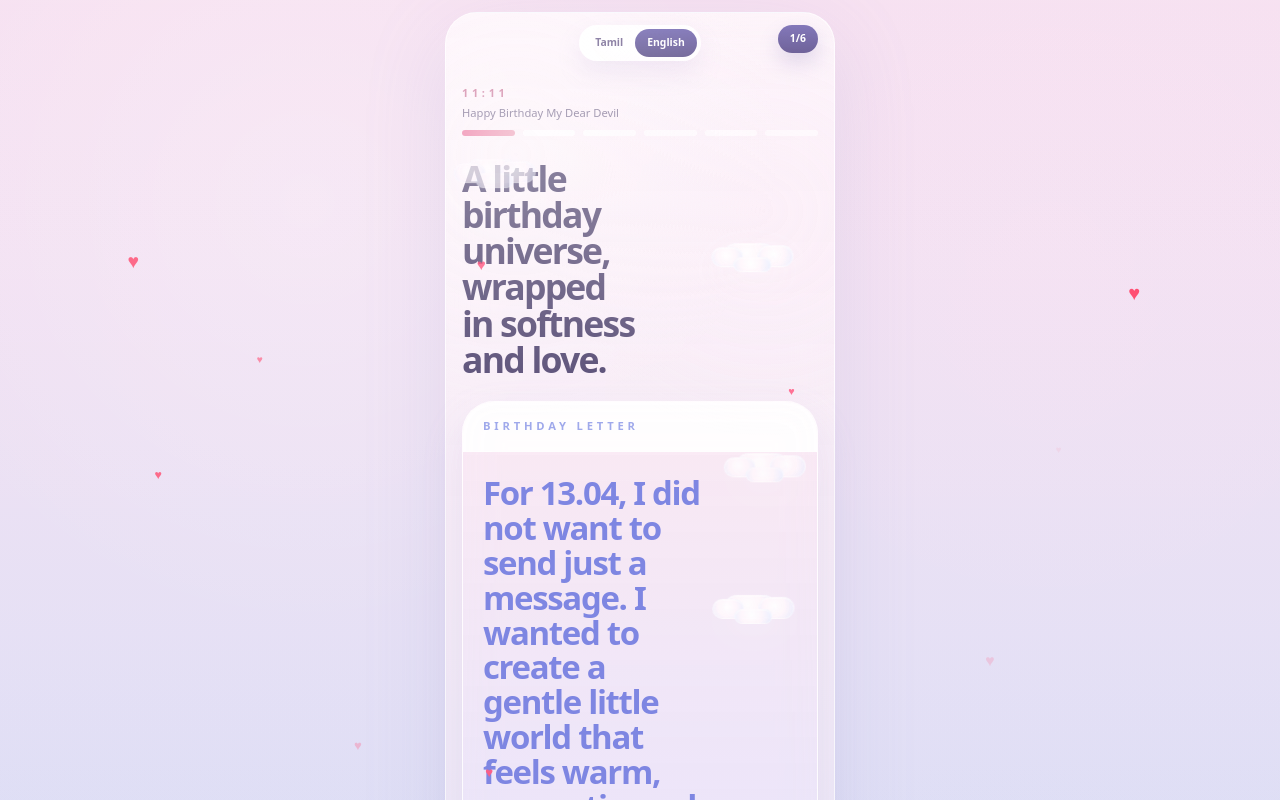
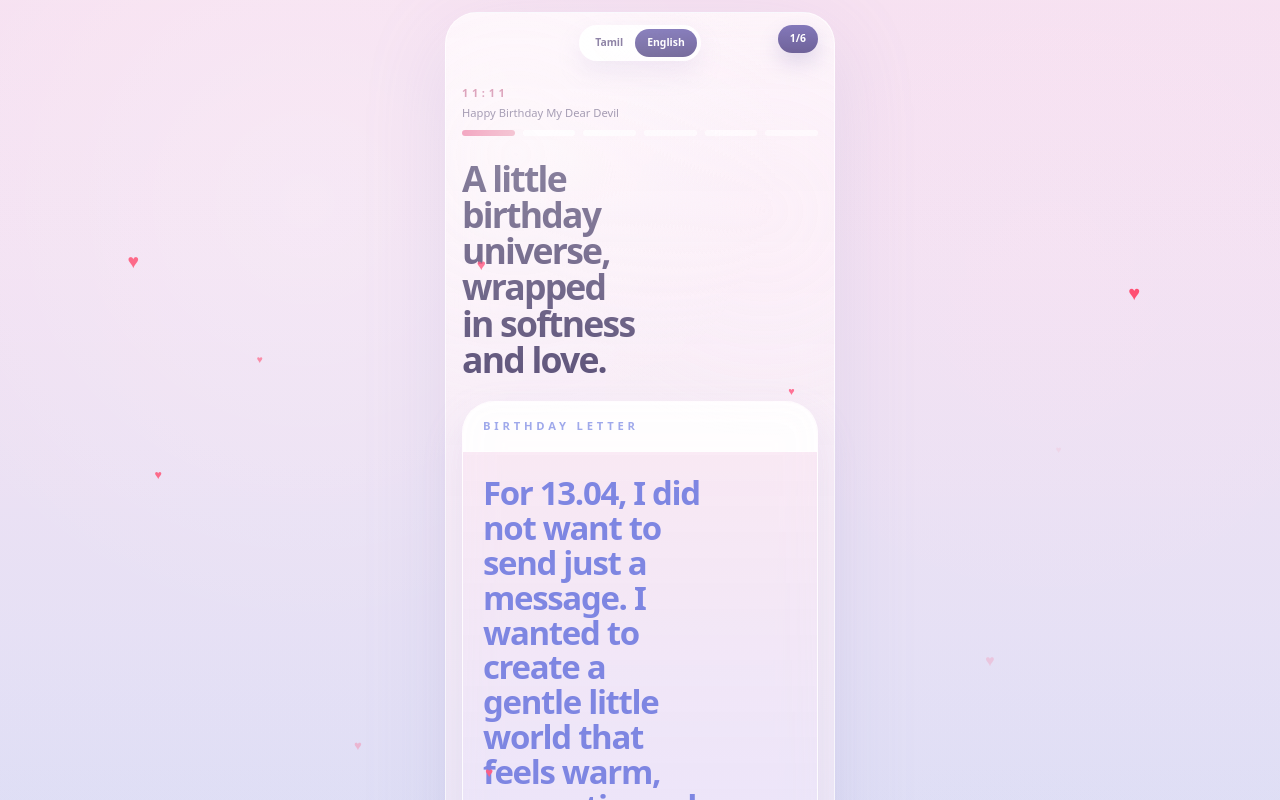
Before and after one commit to arunjack033-tech/silent-universe, a Next.js app: page / in a window 1280 px wide. Shown: the top 800 px of the page. Built offline with nearby package versions, Linux system fonts and the light colour scheme.

Commit message:
cloud animation add

```diff
--- a/app/globals.css
+++ b/app/globals.css
@@ -264,8 +264,22 @@ body {
 .intro-cloud {
   width: 108px;
   height: 46px;
-  animation: cloudFloat 7.8s ease-in-out infinite;
+  animation: cloudFloat 7.8s ease-in-out infinite, cloudMoveRightToLeft 38s linear infinite;
   filter: drop-shadow(0 12px 22px rgba(255, 255, 255, 0.24));
+}
+
+@keyframes cloudMoveRightToLeft {
+  0% {
+    transform: translateX(100vw);
+    opacity: 1;
+  }
+  95% {
+    opacity: 1;
+  }
+  100% {
+    transform: translateX(-100vw);
+    opacity: 0;
+  }
 }
 
 .intro-cloud-puff {
--- a/app/page.tsx
+++ b/app/page.tsx
@@ -300,14 +300,31 @@ function IntroLiveHearts() {
   );
 }
 
+
 function AppClouds() {
+  // Bigger and more clouds for a dreamy effect
   const clouds = [
-    { top: "10%", left: "-1%", scale: 0.78, delay: "0s", opacity: 0.64 },
-    { top: "15%", right: "8%", scale: 1.2, delay: "0.35s", opacity: 0.96 },
-    { top: "32%", right: "3%", scale: 0.76, delay: "1.1s", opacity: 0.84 },
-    { top: "44%", right: "8%", scale: 1.08, delay: "0.8s", opacity: 0.9 },
-    { bottom: "24%", left: "-1%", scale: 0.92, delay: "1.45s", opacity: 0.72 },
-    { bottom: "16%", right: "8%", scale: 0.84, delay: "1.7s", opacity: 0.82 },
+    { top: "8%", left: "-5%", scale: 1.6 },
+    { top: "18%", left: "12%", scale: 1.3 },
+    { top: "28%", left: "28%", scale: 1.1 },
+    { top: "38%", left: "44%", scale: 1.5 },
+    { top: "48%", left: "60%", scale: 1.2 },
+    { top: "58%", left: "76%", scale: 1.4 },
+    { top: "68%", left: "88%", scale: 1.7 },
+    { top: "20%", left: "70%", scale: 1.2 },
+    { top: "60%", left: "20%", scale: 1.3 },
+    { top: "80%", left: "50%", scale: 1.5 },
+    { top: "10%", left: "80%", scale: 1.1 },
+    { top: "85%", left: "10%", scale: 1.4 },
+    // Extra clouds for denser effect
+    { top: "25%", left: "5%", scale: 1.2 },
+    { top: "55%", left: "35%", scale: 1.3 },
+    { top: "75%", left: "65%", scale: 1.1 },
+    { top: "35%", left: "85%", scale: 1.4 },
+    { top: "65%", left: "55%", scale: 1.2 },
+    { top: "15%", left: "45%", scale: 1.3 },
+    { top: "45%", left: "75%", scale: 1.1 },
+    { top: "70%", left: "25%", scale: 1.2 },
   ];
 
   return (
@@ -318,12 +335,8 @@ function AppClouds() {
           className="intro-cloud pointer-events-none absolute"
           style={{
             top: cloud.top,
-            right: cloud.right,
             left: cloud.left,
-            bottom: cloud.bottom,
-            opacity: cloud.opacity,
             transform: `scale(${cloud.scale})`,
-            animationDelay: cloud.delay,
           }}
         >
           <span className="intro-cloud-puff intro-cloud-main" />
@@ -641,10 +654,16 @@ export default function Page() {
   const [loveValue, setLoveValue] = useState("");
   const [language, setLanguage] = useState<Language>("en");
 
-  if (screen === 0) return <IntroScreen onNext={() => setScreen(1)} language={language} onLanguageChange={setLanguage} />;
-  if (screen === 1) return <LetterFormScreen onNext={() => setScreen(2)} onBack={() => setScreen(0)} fromValue={fromValue} setFromValue={setFromValue} loveValue={loveValue} setLoveValue={setLoveValue} language={language} onLanguageChange={setLanguage} />;
-  if (screen === 2) return <EnvelopeRevealScreen onNext={() => setScreen(3)} onBack={() => setScreen(1)} fromValue={fromValue} loveValue={loveValue} language={language} onLanguageChange={setLanguage} />;
-  if (screen === 3) return <ExploreScreen onNext={() => setScreen(4)} onBack={() => setScreen(2)} language={language} onLanguageChange={setLanguage} />;
-  if (screen === 4) return <GiftRevealScreen onNext={() => setScreen(5)} onBack={() => setScreen(3)} language={language} onLanguageChange={setLanguage} />;
-  return <FinalScreen onBack={() => setScreen(4)} fromValue={fromValue} language={language} onLanguageChange={setLanguage} />;
+  // Render clouds on all screens
+  return (
+    <div style={{ position: "relative", minHeight: "100vh", width: "100vw", overflow: "hidden" }}>
+      <AppClouds />
+      {screen === 0 && <IntroScreen onNext={() => setScreen(1)} language={language} onLanguageChange={setLanguage} />}
+      {screen === 1 && <LetterFormScreen onNext={() => setScreen(2)} onBack={() => setScreen(0)} fromValue={fromValue} setFromValue={setFromValue} loveValue={loveValue} setLoveValue={setLoveValue} language={language} onLanguageChange={setLanguage} />}
+      {screen === 2 && <EnvelopeRevealScreen onNext={() => setScreen(3)} onBack={() => setScreen(1)} fromValue={fromValue} loveValue={loveValue} language={language} onLanguageChange={setLanguage} />}
+      {screen === 3 && <ExploreScreen onNext={() => setScreen(4)} onBack={() => setScreen(2)} language={language} onLanguageChange={setLanguage} />}
+      {screen === 4 && <GiftRevealScreen onNext={() => setScreen(5)} onBack={() => setScreen(3)} language={language} onLanguageChange={setLanguage} />}
+      {screen === 5 && <FinalScreen onBack={() => setScreen(4)} fromValue={fromValue} language={language} onLanguageChange={setLanguage} />}
+    </div>
+  );
 }
```
